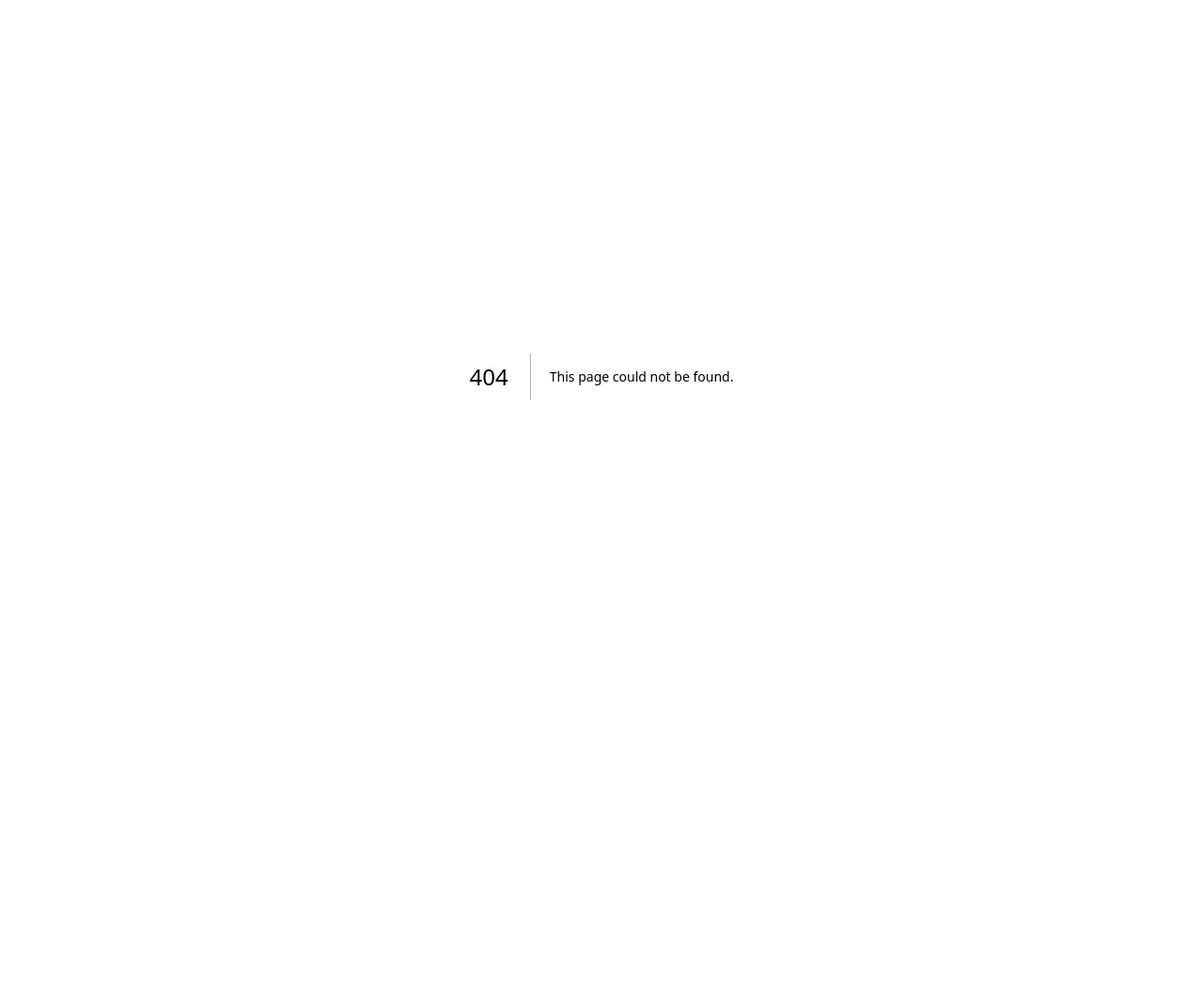
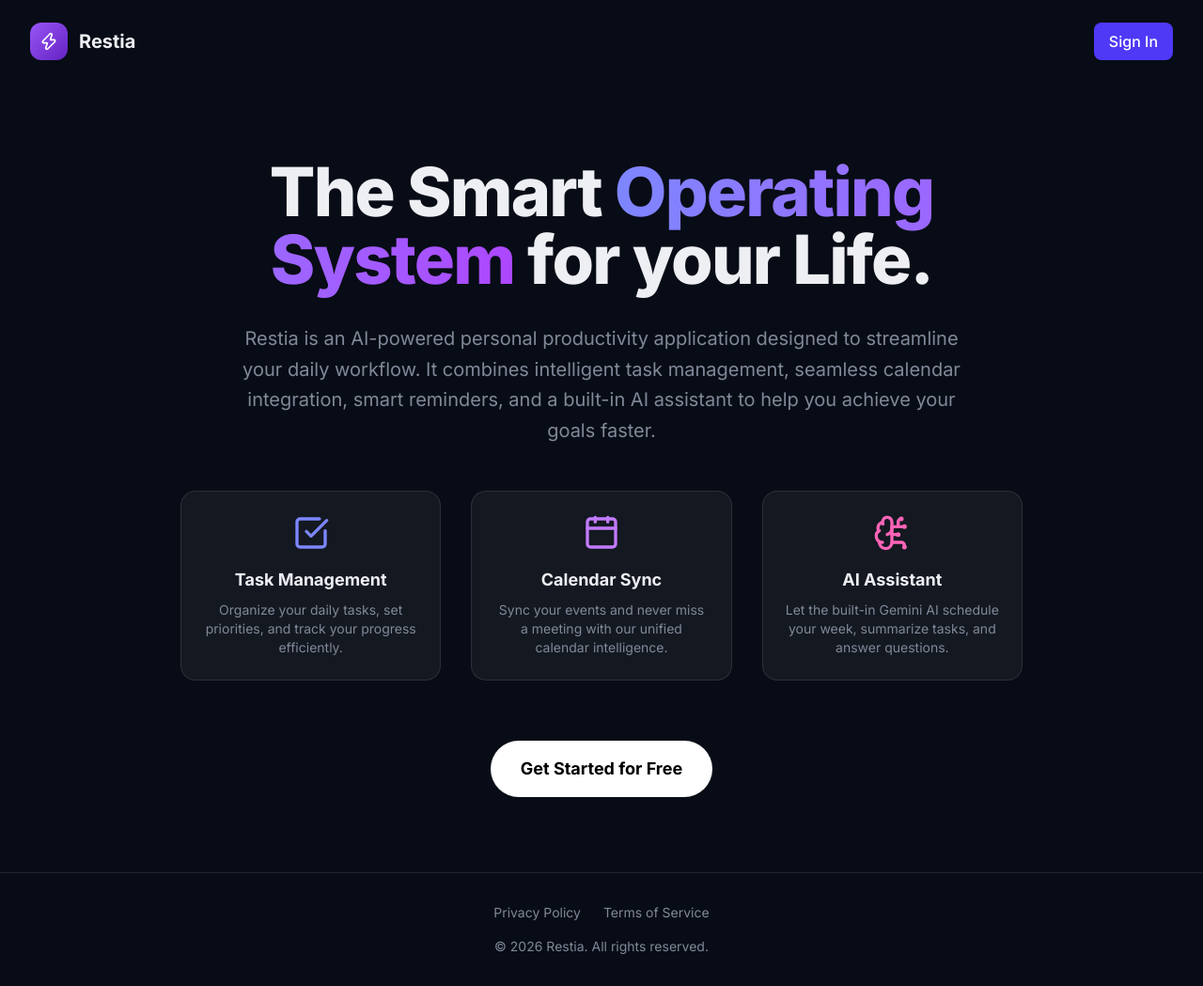
Before and after one commit to psmithul-tech/Productivity-Nexus-Next, a Next.js app: page /home in a window 1280 px wide. Before the commit this address had no page. Shown: the whole page at 94% size. Before the commit the page ends 800 px from the top, so only its background shows below. Built offline with nearby package versions, Linux system fonts and the light colour scheme.

Commit message:
fix: App name to Restia and add public /home landing page

```diff
--- /dev/null
+++ b/app/home/page.tsx
@@ -0,0 +1,66 @@
+import Link from "next/link";
+import { Zap, Calendar, CheckSquare, BrainCircuit } from "lucide-react";
+
+export const metadata = {
+  title: "Restia | Smart Productivity OS",
+  description: "Restia is an AI-powered personal productivity app that combines task management, calendar intelligence, smart reminders, and an AI scheduling assistant.",
+};
+
+export default function HomePage() {
+  return (
+    <div className="min-h-screen bg-background text-foreground flex flex-col">
+      <header className="py-6 px-4 sm:px-6 lg:px-8 max-w-7xl mx-auto w-full flex justify-between items-center">
+        <div className="flex items-center gap-3">
+          <div className="h-10 w-10 rounded-xl flex items-center justify-center" style={{ background: "linear-gradient(135deg, hsl(265 90% 65%), hsl(265 70% 45%))" }}>
+            <Zap className="h-5 w-5 text-white" />
+          </div>
+          <span className="text-xl font-bold">Restia</span>
+        </div>
+        <div className="flex gap-4">
+          <Link href="/login" className="px-4 py-2 rounded-lg bg-indigo-600 hover:bg-indigo-700 text-white font-medium transition-colors">
+            Sign In
+          </Link>
+        </div>
+      </header>
+
+      <main className="flex-1 flex flex-col items-center justify-center text-center px-4 sm:px-6 lg:px-8 py-20 max-w-5xl mx-auto w-full">
+        <h1 className="text-5xl sm:text-7xl font-extrabold tracking-tight mb-8">
+          The Smart <span className="text-transparent bg-clip-text bg-gradient-to-r from-indigo-400 to-purple-500">Operating System</span> for your Life.
+        </h1>
+        <p className="text-xl text-muted-foreground mb-12 max-w-3xl mx-auto leading-relaxed">
+          Restia is an AI-powered personal productivity application designed to streamline your daily workflow. It combines intelligent task management, seamless calendar integration, smart reminders, and a built-in AI assistant to help you achieve your goals faster.
+        </p>
+
+        <div className="grid grid-cols-1 sm:grid-cols-3 gap-8 w-full max-w-4xl mx-auto mb-16">
+          <div className="p-6 rounded-2xl bg-white/5 border border-white/10 flex flex-col items-center text-center">
+            <CheckSquare className="h-10 w-10 text-indigo-400 mb-4" />
+            <h3 className="text-lg font-bold mb-2">Task Management</h3>
+            <p className="text-sm text-muted-foreground">Organize your daily tasks, set priorities, and track your progress efficiently.</p>
+          </div>
+          <div className="p-6 rounded-2xl bg-white/5 border border-white/10 flex flex-col items-center text-center">
+            <Calendar className="h-10 w-10 text-purple-400 mb-4" />
+            <h3 className="text-lg font-bold mb-2">Calendar Sync</h3>
+            <p className="text-sm text-muted-foreground">Sync your events and never miss a meeting with our unified calendar intelligence.</p>
+          </div>
+          <div className="p-6 rounded-2xl bg-white/5 border border-white/10 flex flex-col items-center text-center">
+            <BrainCircuit className="h-10 w-10 text-pink-400 mb-4" />
+            <h3 className="text-lg font-bold mb-2">AI Assistant</h3>
+            <p className="text-sm text-muted-foreground">Let the built-in Gemini AI schedule your week, summarize tasks, and answer questions.</p>
+          </div>
+        </div>
+
+        <Link href="/login" className="px-8 py-4 rounded-full bg-white text-black font-bold text-lg hover:scale-105 transition-transform">
+          Get Started for Free
+        </Link>
+      </main>
+
+      <footer className="py-8 text-center text-sm text-muted-foreground border-t border-white/10 mt-auto">
+        <div className="flex justify-center gap-6 mb-4">
+          <Link href="/privacy" className="hover:text-white transition-colors">Privacy Policy</Link>
+          <Link href="/terms" className="hover:text-white transition-colors">Terms of Service</Link>
+        </div>
+        <p>© 2026 Restia. All rights reserved.</p>
+      </footer>
+    </div>
+  );
+}
--- a/app/layout.tsx
+++ b/app/layout.tsx
@@ -7,7 +7,7 @@ import { Toaster } from "sonner";
 const inter = Inter({ subsets: ["latin"] });
 
 export const metadata: Metadata = {
-  title: "Productivity Nexus — AI Chief of Staff",
+  title: "Restia — AI Chief of Staff",
   description: "Your intelligent executive assistant for tasks, calendar, reminders, and more.",
 };
 
--- a/app/login/page.tsx
+++ b/app/login/page.tsx
@@ -71,7 +71,7 @@ export default function LoginPage() {
             <Zap className="h-7 w-7 text-white" />
           </div>
           <div className="text-center">
-            <h1 className="text-2xl font-bold text-foreground">Productivity Nexus</h1>
+            <h1 className="text-2xl font-bold text-foreground">Restia</h1>
             <p className="text-muted-foreground text-sm mt-1">Your AI Chief of Staff</p>
           </div>
         </div>
--- a/app/privacy/page.tsx
+++ b/app/privacy/page.tsx
@@ -2,7 +2,7 @@ import Link from "next/link";
 import { Zap } from "lucide-react";
 
 export const metadata = {
-  title: "Privacy Policy | Productivity Nexus",
+  title: "Privacy Policy | Restia",
 };
 
 export default function PrivacyPolicy() {
@@ -14,7 +14,7 @@ export default function PrivacyPolicy() {
             <div className="h-10 w-10 rounded-xl flex items-center justify-center" style={{ background: "linear-gradient(135deg, hsl(265 90% 65%), hsl(265 70% 45%))" }}>
               <Zap className="h-5 w-5 text-white" />
             </div>
-            <span className="text-xl font-bold">Productivity Nexus</span>
+            <span className="text-xl font-bold">Restia</span>
           </Link>
         </div>
 
@@ -25,7 +25,7 @@ export default function PrivacyPolicy() {
           <section className="mb-8 space-y-4">
             <h2 className="text-2xl font-semibold">1. Information We Collect</h2>
             <p>
-              When you use Productivity Nexus, we collect information you provide directly to us, such as when you create an account, create tasks, events, and reminders, or communicate with us.
+              When you use Restia, we collect information you provide directly to us, such as when you create an account, create tasks, events, and reminders, or communicate with us.
             </p>
             <ul className="list-disc pl-6 space-y-2">
               <li><strong>Account Information:</strong> We collect your name, email address, and profile picture (if authenticated via Google) to provide you with an account.</li>
@@ -48,7 +48,7 @@ export default function PrivacyPolicy() {
           <section className="mb-8 space-y-4">
             <h2 className="text-2xl font-semibold">3. Third-Party Services & Google API</h2>
             <p>
-              Productivity Nexus uses Supabase for database storage and authentication. We do not sell your personal data to any third-party services.
+              Restia uses Supabase for database storage and authentication. We do not sell your personal data to any third-party services.
             </p>
             <p>
               If you choose to authenticate via Google, our app complies with the Google API Services User Data Policy, including the Limited Use requirements. Your data accessed through Google APIs is only used to provide or improve user-facing features.
--- a/app/terms/page.tsx
+++ b/app/terms/page.tsx
@@ -2,7 +2,7 @@ import Link from "next/link";
 import { Zap } from "lucide-react";
 
 export const metadata = {
-  title: "Terms of Service | Productivity Nexus",
+  title: "Terms of Service | Restia",
 };
 
 export default function TermsOfService() {
@@ -14,7 +14,7 @@ export default function TermsOfService() {
             <div className="h-10 w-10 rounded-xl flex items-center justify-center" style={{ background: "linear-gradient(135deg, hsl(265 90% 65%), hsl(265 70% 45%))" }}>
               <Zap className="h-5 w-5 text-white" />
             </div>
-            <span className="text-xl font-bold">Productivity Nexus</span>
+            <span className="text-xl font-bold">Restia</span>
           </Link>
         </div>
 
@@ -25,14 +25,14 @@ export default function TermsOfService() {
           <section className="mb-8 space-y-4">
             <h2 className="text-2xl font-semibold">1. Acceptance of Terms</h2>
             <p>
-              By accessing or using Productivity Nexus, you agree to be bound by these Terms of Service. If you disagree with any part of the terms, you may not access the service.
+              By accessing or using Restia, you agree to be bound by these Terms of Service. If you disagree with any part of the terms, you may not access the service.
             </p>
           </section>
 
           <section className="mb-8 space-y-4">
             <h2 className="text-2xl font-semibold">2. Description of Service</h2>
             <p>
-              Productivity Nexus is a personal productivity application providing task management, calendar integrations, and AI-assisted scheduling. The service is provided "as is" and "as available".
+              Restia is a personal productivity application providing task management, calendar integrations, and AI-assisted scheduling. The service is provided "as is" and "as available".
             </p>
           </section>
 
@@ -57,14 +57,14 @@ export default function TermsOfService() {
           <section className="mb-8 space-y-4">
             <h2 className="text-2xl font-semibold">5. Intellectual Property</h2>
             <p>
-              The service and its original content (excluding user-provided content), features, and functionality are and will remain the exclusive property of Productivity Nexus and its licensors.
+              The service and its original content (excluding user-provided content), features, and functionality are and will remain the exclusive property of Restia and its licensors.
             </p>
           </section>
 
           <section className="mb-8 space-y-4">
             <h2 className="text-2xl font-semibold">6. Limitation of Liability</h2>
             <p>
-              In no event shall Productivity Nexus, nor its developers or partners, be liable for any indirect, incidental, special, consequential or punitive damages, including without limitation, loss of profits, data, use, goodwill, or other intangible losses, resulting from your access to or use of or inability to access or use the service.
+              In no event shall Restia, nor its developers or partners, be liable for any indirect, incidental, special, consequential or punitive damages, including without limitation, loss of profits, data, use, goodwill, or other intangible losses, resulting from your access to or use of or inability to access or use the service.
             </p>
           </section>
 
--- a/utils/supabase/middleware.ts
+++ b/utils/supabase/middleware.ts
@@ -37,7 +37,8 @@ export async function updateSession(request: NextRequest) {
     !request.nextUrl.pathname.startsWith("/auth") &&
     !request.nextUrl.pathname.startsWith("/api/health") &&
     !request.nextUrl.pathname.startsWith("/privacy") &&
-    !request.nextUrl.pathname.startsWith("/terms")
+    !request.nextUrl.pathname.startsWith("/terms") &&
+    !request.nextUrl.pathname.startsWith("/home")
   ) {
     const url = request.nextUrl.clone();
     url.pathname = "/login";
```
